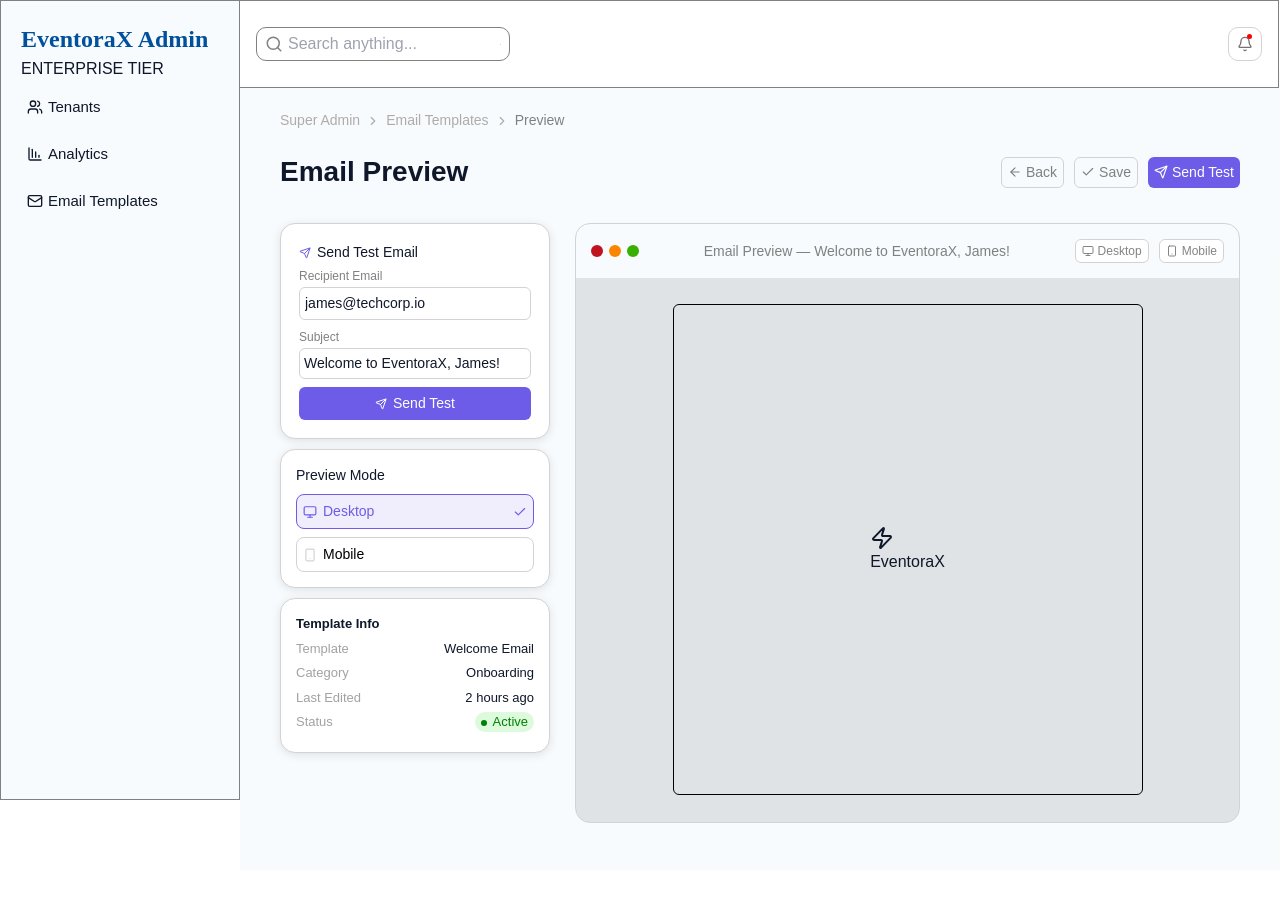
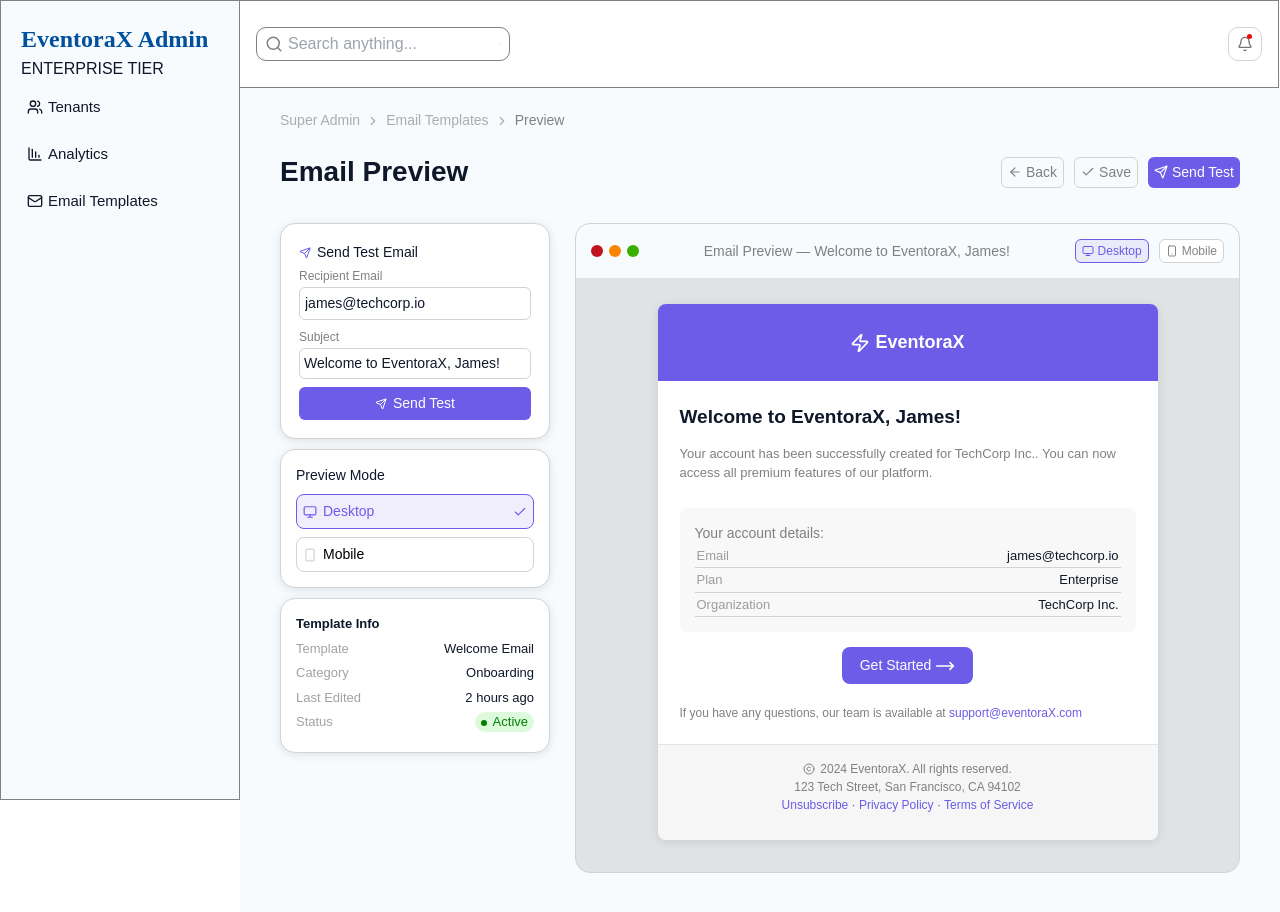
Before and after one commit to orbit-i/EventoraX, a React (Vite) app: page /email-preview in a window 1280 px wide. Before the commit the page ends 870 px from the top, so only its background shows below. Built offline with nearby package versions, Linux system fonts and the light colour scheme.

Commit message:
Enhance EmailPreview component with responsive design, updated styles, and navigation functionality

```diff
--- a/src/components/emailPreview/EmailPreview.css
+++ b/src/components/emailPreview/EmailPreview.css
@@ -268,7 +268,7 @@ main {
 .email-preview-main-right-content-container {
     flex: 1;
     width: 100%;
-    height: 600px;
+    height: 650px;
     border: 1px solid lightgray;
     border-radius: 15px;
     overflow: hidden;
@@ -299,6 +299,12 @@ main {
     border-radius: 6px;
     padding: 2px 6px;
     background-color: #ffffff;
+}
+
+.email-preview-main-right-upper-btns-container button.active {
+    border: 1px solid #6c5ce7;
+    background-color: rgb(108, 92, 231, 0.1);
+    color: #6c5ce7;
 }
 
 .welcome-email-preview-container {
@@ -339,13 +345,127 @@ main {
     padding-block: 26px;
 }
 
+
 .eventorax-email {
-    width: 470px;
+    width: 500px;
     height: 90%;
+    margin: 0 auto;
+    border-radius: 8px;
+    overflow: hidden;
+    box-shadow: 0px 2px 10px rgba(0, 0, 0, 0.1);
+}
+
+.eventorax-email.eventorax-email-mobile-responsive {
+    width: 350px;
+    height: 93%;
+}
+
+.eventorax-upper-email-section {
+    display: flex;
+    align-items: center;
+    justify-content: center;
+    background-color: #6c5ce7;
+    gap: 5px;
+    padding: 25px;
+    color: #ffffff;
+}
+
+.eventorax-text-para {
+    font-weight: 600;
+    font-size: 18px;
+}
+
+.eventorax-bottom-email-section {
+    width: 100%;
+    background-color: #ffffff;
+    height: 100%;
+}
+
+.eventorax-email-layout {
+    padding: 22px;
+}
+
+.eventorax-bottom-email-section .welcome-email-text-para {
+    font-weight: 600;
+    font-size: 19px;
+}
+
+.eventorax-bottom-email-section .account-creation-para {
+    font-size: 13px;
+    color: gray;
+    margin-top: 12px;
+}
+
+.eventorax-email-accounts-container {
+    width: 100%;
+    background-color: rgb(232, 230, 230, 0.3);
+    border-radius: 8px;
+    padding: 15px;
+    margin-top: 25px;
+}
+
+.account-details {
+    display: flex;
+    justify-content: space-between;
+    align-items: center;
+    font-size: 13px;
+    border-bottom: 1px solid lightgray;
+    padding: 2px;
+}
+
+.account-details p:first-child {
+    color: rgb(158, 156, 156);
+}
+
+.eventorax-get-started-btn {
     display: flex;
     justify-content: center;
     align-items: center;
-    margin: 0 auto;
-    border-radius: 6px;
-    border: 1px solid #000000;
+    margin-top: 15px;
 }
+
+.eventorax-get-started-btn button {
+    color: #ffffff;
+    background-color: #6c5ce7;
+    display: flex;
+    justify-content: center;
+    align-items: center;
+    gap: 4px;
+    padding: 8px 18px;
+    border-radius: 8px;
+    font-size: 14px;
+}
+
+.support-eventorax-para {
+    font-size: 12px;
+    margin-top: 20px;
+}
+
+.eventorax-copy-rights-container {
+    font-size: 12px;
+    background-color: rgb(211, 211, 211, 0.2);
+    width: 100%;
+    height: 100%;
+    padding: 15px;
+    display: flex;
+    flex-direction: column;
+    justify-content: start;
+    align-items: center;
+    border-top: 1px solid rgb(211, 211, 211, 0.5);
+}
+
+.eventorax-copy-rights-container p:first-child {
+    display: flex;
+    justify-content: center;
+    align-items: center;
+    gap: 5px;
+    color: gray;
+}
+
+.eventorax-copy-rights-container p:nth-child(2) {
+    color: gray;
+}
+
+.eventorax-copy-rights-container p:nth-child(3) {
+    color: #6c5ce7;
+}
--- a/src/components/emailPreview/EmailPreview.jsx
+++ b/src/components/emailPreview/EmailPreview.jsx
@@ -1,12 +1,15 @@
-import { ArrowLeft, Check, ChevronRight, Monitor, MoveLeft, Send, Smartphone, Zap } from 'lucide-react'
+import { ArrowLeft, Check, ChevronRight, Copyright, Monitor, MoveLeft, MoveRight, Send, Smartphone, Zap } from 'lucide-react'
 import AnalyticsSidebar from '../analytics/AnalyticsSidebar'
 import EmailHeader from '../emailTemplates/EmailHeader'
 import './EmailPreview.css'
 import { useEffect, useState } from 'react'
+import { useNavigate } from 'react-router'
 
 function EmailPreview() {
 
     const [previewMode, setPreviewMode] = useState(0);
+    const navigate = useNavigate();
+
     return (
         <div>
             <AnalyticsSidebar header={<EmailHeader />} />
@@ -22,7 +25,11 @@ function EmailPreview() {
                     <div className='email-preview-lower-content-container'>
                         <p className='email-preview-para'>Email Preview</p>
                         <div className='email-preview-lower-content-btns-container'>
-                            <button className='email-preview-back-btn-container'>
+                            <button
+                            onClick={() =>
+                                navigate("/email-templates")
+                            }
+                            className='email-preview-back-btn-container'>
                                 <ArrowLeft size={14} />
                                 Back
                             </button>
@@ -115,22 +122,68 @@ function EmailPreview() {
                                     <p>Email Preview — Welcome to EventoraX, James!</p>
                                 </div>
                                 <div className='email-preview-main-right-upper-btns-container'>
-                                    <button>
+                                    <button
+                                        className={previewMode === 0 ? 'active' : ""}
+                                        onClick={() => setPreviewMode(0)}
+                                    >
                                         <Monitor size={12} />
                                         Desktop
                                     </button>
-                                    <button>
+                                    <button
+                                        className={previewMode === 1 ? 'active' : ""}
+                                        onClick={() => setPreviewMode(1)}
+                                    >
                                         <Smartphone size={12} />
                                         Mobile
                                     </button>
                                 </div>
                             </div>
                             <div className='eventorax-email-box'>
-                                <div className='eventorax-email'>
+                                <div className={previewMode === 1 ? 'eventorax-email eventorax-email-mobile-responsive' : 'eventorax-email '}>
                                     <div className='eventorax-upper-email-section'>
-                                    <Zap />
-                                    <p>EventoraX</p>
-                                </div>
+                                        <Zap size={20} />
+                                        <p className='eventorax-text-para'>EventoraX</p>
+                                    </div>
+                                    <div className='eventorax-bottom-email-section'>
+                                        <div className='eventorax-email-layout'>
+                                            <p className='welcome-email-text-para'>Welcome to EventoraX, James!</p>
+                                            <p className='account-creation-para'>Your account has been successfully created for TechCorp Inc.. You can now access all premium features of our platform.</p>
+                                            <div className='eventorax-email-accounts-container'>
+                                                <p style={{
+                                                    color: 'gray',
+                                                    fontSize: 14
+                                                }}>Your account details:</p>
+                                                <div className='eventorax-account-details-container'>
+                                                    <div className='account-details'>
+                                                        <p>Email</p>
+                                                        <p>james@techcorp.io</p>
+                                                    </div>
+                                                    <div className='account-details'>
+                                                        <p>Plan</p>
+                                                        <p>Enterprise</p>
+                                                    </div>
+                                                    <div className='account-details'>
+                                                        <p>Organization</p>
+                                                        <p>TechCorp Inc.</p>
+                                                    </div>
+                                                </div>
+                                            </div>
+                                            <div className='eventorax-get-started-btn'>
+                                                <button>
+                                                    Get Started
+                                                    <MoveRight size={20} />
+                                                </button>
+                                            </div>
+                                            <p className='support-eventorax-para'>
+                                                <span style={{ color: 'gray' }}>If you have any questions, our team is available at</span> <span style={{ color: '#6c5ce7' }}>support@eventoraX.com</span>
+                                            </p>
+                                        </div>
+                                        <div className='eventorax-copy-rights-container'>
+                                            <p><Copyright size={12} /> 2024 EventoraX. All rights reserved.</p>
+                                            <p>123 Tech Street, San Francisco, CA 94102</p>
+                                            <p>Unsubscribe · Privacy Policy · Terms of Service</p>
+                                        </div>
+                                    </div>
                                 </div>
                             </div>
                         </div>
```
